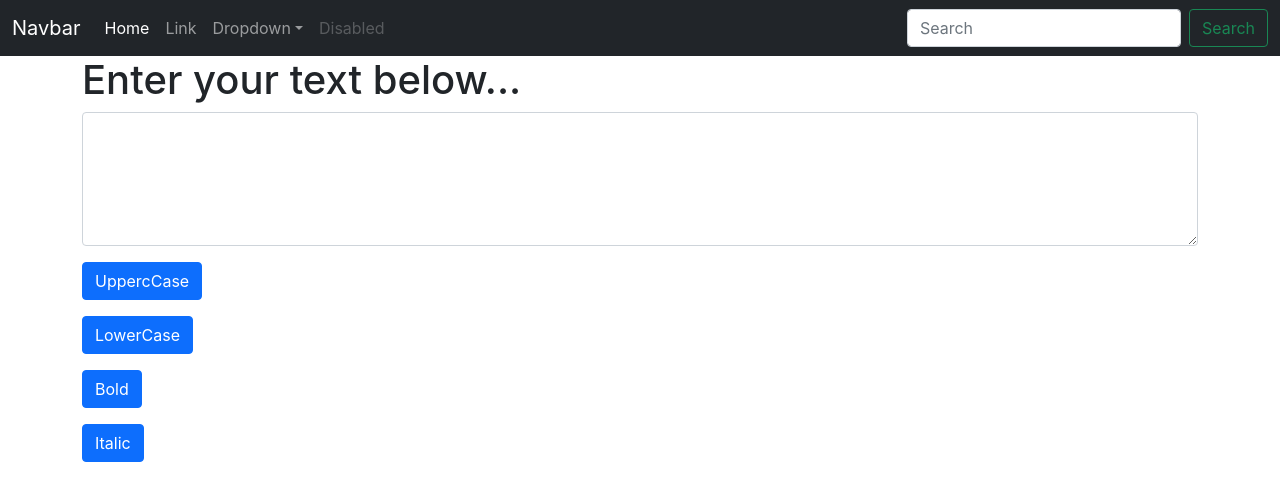
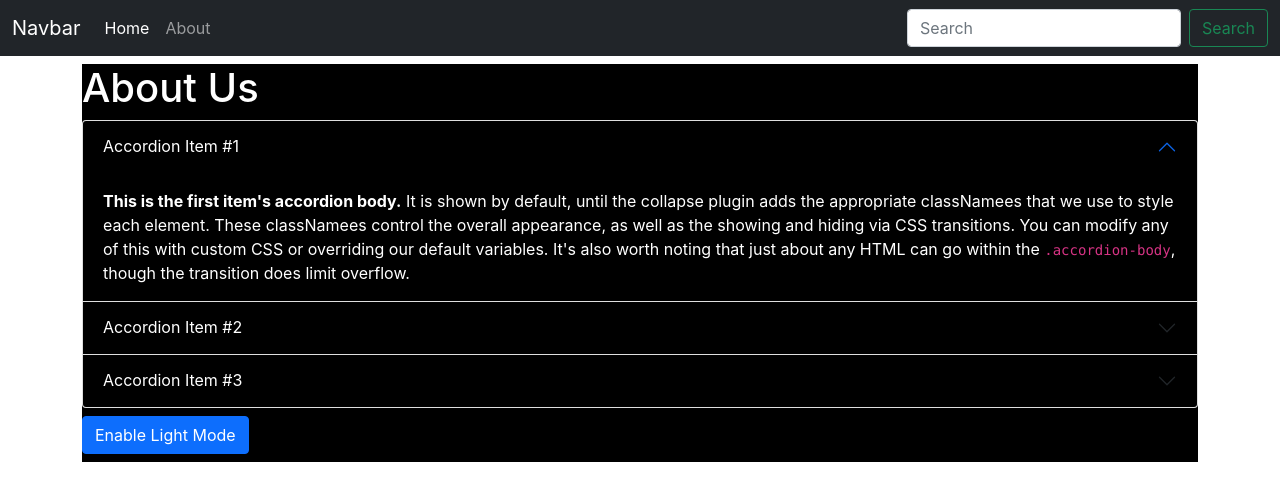
Before and after one commit to Rajguru-Aditya/react-text-editor, a React (Create React App) app: page / in a window 1280 px wide. Shown: the top 500 px of the page. Built offline with nearby package versions, Linux system fonts and the light colour scheme.

Commit message:
set dark mode with states

```diff
--- a/package.json
+++ b/package.json
@@ -7,6 +7,7 @@
     "@testing-library/react": "^11.2.7",
     "@testing-library/user-event": "^12.8.3",
     "react": "^17.0.2",
+    "react-copy-to-clipboard": "^5.0.4",
     "react-dom": "^17.0.2",
     "react-scripts": "4.0.3",
     "web-vitals": "^1.1.2"
--- a/src/App.js
+++ b/src/App.js
@@ -1,21 +1,15 @@
-import React, { useState } from "react";
 // import "./App.css";
 import Navbar from "./components/Navbar";
-import TextArea from "./components/TextArea";
+// import TextArea from "./components/TextArea";
+import About from "./components/About";
 
 function App() {
-  const [text, setText] = useState("");
-
-  const handleChange = (e) => {
-    e.preventDefault();
-    setText(text.toUpperCase());
-  };
-
   return (
     <div className="App">
       <Navbar />
       <div className="container">
-        <TextArea heading="Enter your text below..." />
+        {/* <TextArea heading="Enter your text below..." /> */}
+        <About />
       </div>
     </div>
   );
--- /dev/null
+++ b/src/components/About.jsx
@@ -0,0 +1,135 @@
+import React, { useState } from "react";
+
+function About() {
+  const [myStyles, setMyStyles] = useState({
+    backgroundColor: "black",
+    color: "white",
+  });
+
+  const [btnText, setBtnText] = useState("Enable Light Mode");
+
+  const toggleStyle = () => {
+    if (myStyles.color === "white") {
+      setMyStyles({
+        backgroundColor: "white",
+        color: "black",
+      });
+      setBtnText("Enable Dark Mode");
+    } else {
+      setMyStyles({
+        backgroundColor: "black",
+        color: "white",
+      });
+      setBtnText("Enable Light Mode");
+    }
+  };
+
+  return (
+    <div classNameName="container" style={myStyles}>
+      <h1 className="my-2">About Us</h1>
+      <div className="accordion" id="accordionExample">
+        <div className="accordion-item">
+          <h2 className="accordion-header" id="headingOne">
+            <button
+              style={myStyles}
+              className="accordion-button"
+              type="button"
+              data-bs-toggle="collapse"
+              data-bs-target="#collapseOne"
+              aria-expanded="true"
+              aria-controls="collapseOne"
+            >
+              Accordion Item #1
+            </button>
+          </h2>
+          <div
+            id="collapseOne"
+            className="accordion-collapse collapse show"
+            aria-labelledby="headingOne"
+            data-bs-parent="#accordionExample"
+          >
+            <div className="accordion-body" style={myStyles}>
+              <strong>This is the first item's accordion body.</strong> It is
+              shown by default, until the collapse plugin adds the appropriate
+              classNamees that we use to style each element. These classNamees
+              control the overall appearance, as well as the showing and hiding
+              via CSS transitions. You can modify any of this with custom CSS or
+              overriding our default variables. It's also worth noting that just
+              about any HTML can go within the <code>.accordion-body</code>,
+              though the transition does limit overflow.
+            </div>
+          </div>
+        </div>
+        <div className="accordion-item">
+          <h2 className="accordion-header" id="headingTwo">
+            <button
+              style={myStyles}
+              className="accordion-button collapsed"
+              type="button"
+              data-bs-toggle="collapse"
+              data-bs-target="#collapseTwo"
+              aria-expanded="false"
+              aria-controls="collapseTwo"
+            >
+              Accordion Item #2
+            </button>
+          </h2>
+          <div
+            id="collapseTwo"
+            className="accordion-collapse collapse"
+            aria-labelledby="headingTwo"
+            data-bs-parent="#accordionExample"
+          >
+            <div className="accordion-body" style={myStyles}>
+              <strong>This is the second item's accordion body.</strong> It is
+              hidden by default, until the collapse plugin adds the appropriate
+              classNamees that we use to style each element. These classNamees
+              control the overall appearance, as well as the showing and hiding
+              via CSS transitions. You can modify any of this with custom CSS or
+              overriding our default variables. It's also worth noting that just
+              about any HTML can go within the <code>.accordion-body</code>,
+              though the transition does limit overflow.
+            </div>
+          </div>
+        </div>
+        <div className="accordion-item">
+          <h2 className="accordion-header" id="headingThree">
+            <button
+              style={myStyles}
+              className="accordion-button collapsed"
+              type="button"
+              data-bs-toggle="collapse"
+              data-bs-target="#collapseThree"
+              aria-expanded="false"
+              aria-controls="collapseThree"
+            >
+              Accordion Item #3
+            </button>
+          </h2>
+          <div
+            id="collapseThree"
+            className="accordion-collapse collapse"
+            aria-labelledby="headingThree"
+            data-bs-parent="#accordionExample"
+          >
+            <div className="accordion-body" style={myStyles}>
+              <strong>This is the third item's accordion body.</strong> It is
+              hidden by default, until the collapse plugin adds the appropriate
+              classNamees that we use to style each element. These classNamees
+              control the overall appearance, as well as the showing and hiding
+              via CSS transitions. You can modify any of this with custom CSS or
+              overriding our default variables. It's also worth noting that just
+              about any HTML can go within the <code>.accordion-body</code>,
+              though the transition does limit overflow.
+            </div>
+          </div>
+        </div>
+      </div>
+      <button onClick={toggleStyle} className="btn btn-primary my-2">
+        {btnText}
+      </button>
+    </div>
+  );
+}
+
+export default About;
--- a/src/components/Navbar.jsx
+++ b/src/components/Navbar.jsx
@@ -28,49 +28,7 @@
               </li>
               <li className="nav-item">
                 <a className="nav-link" href="/">
-                  Link
-                </a>
-              </li>
-              <li className="nav-item dropdown">
-                <a
-                  className="nav-link dropdown-toggle"
-                  href="/"
-                  id="navbarDropdown"
-                  role="button"
-                  data-bs-toggle="dropdown"
-                  aria-expanded="false"
-                >
-                  Dropdown
-                </a>
-                <ul className="dropdown-menu" aria-labelledby="navbarDropdown">
-                  <li>
-                    <a className="dropdown-item" href="/">
-                      Action
-                    </a>
-                  </li>
-                  <li>
-                    <a className="dropdown-item" href="/">
-                      Another action
-                    </a>
-                  </li>
-                  <li>
-                    <hr className="dropdown-divider" />
-                  </li>
-                  <li>
-                    <a className="dropdown-item" href="/">
-                      Something else here
-                    </a>
-                  </li>
-                </ul>
-              </li>
-              <li className="nav-item">
-                <a
-                  className="nav-link disabled"
-                  href="/"
-                  tabindex="-1"
-                  aria-disabled="true"
-                >
-                  Disabled
+                  About
                 </a>
               </li>
             </ul>
--- a/src/components/TextArea.jsx
+++ b/src/components/TextArea.jsx
@@ -1,23 +1,89 @@
 import React, { useState } from "react";
 import Button from "./Button";
+import { CopyToClipboard } from "react-copy-to-clipboard";
 
 function TextArea(props) {
-  const [text, setText] = useState("Enter your text...");
+  const [text, setText] = useState("");
+  let [boldText, setBoldText] = useState(false);
+  //   let [italicText, setTtalicText] = useState(false);
+
+  const upperCase = () => {
+    let newText = text.toLocaleUpperCase();
+    setText(newText);
+  };
+
+  const lowerCase = () => {
+    let newText = text.toLocaleLowerCase();
+    setText(newText);
+  };
+
+  const bold = () => {
+    if (boldText) {
+      setBoldText(false);
+    } else {
+      setBoldText(true);
+    }
+  };
+
+  // const italic = () => {
+  //   if (italicText) {
+  //     setTtalicText(false);
+  //   } else {
+  //     setTtalicText(true);
+  //   }
+  // };
+
+  const clear = () => {
+    setText("");
+  };
+
+  const handleChange = (event) => {
+    setText(event.target.value);
+  };
 
   return (
     <div>
       <h1>{props.heading}</h1>
       <div className="mb-3">
         <textarea
+          value={text}
+          onChange={handleChange}
           className="form-control"
-          id="exampleFormControlTextarea1"
+          id="textarea1"
           rows="5"
         ></textarea>
       </div>
-      <Button name="UppercCase" />
-      <Button name="LowerCase" />
-      <Button name="Bold" />
-      <Button name="Italic" />
+      <Button click={upperCase} name="UppercCase" />
+      <Button click={lowerCase} name="LowerCase" />
+      <Button click={bold} name="Bold" />
+      <Button click={clear} name="Clear Text" />
+      <CopyToClipboard text={text}>
+        <button className="btn btn-primary">
+          Copy to clipboard with button
+        </button>
+      </CopyToClipboard>
+
+      <div className="container">
+        <h2>Your text summary</h2>
+        <p>Character count: {text.length}</p>
+        <p>Word count: {text.split(" ").length}</p>
+        <p>{0.008 * text.split(" ").length} Minutes read</p>
+        <h3>Preview</h3>
+
+        {boldText ? (
+          <p style={{ fontWeight: "bold" }}>{text}</p>
+        ) : (
+          <p>{text}</p>
+        )}
+
+        {/* {italicText ? (
+          <p style={{ fontStyle: "italic" }}>{text}</p>
+        ) : (
+          <p>{text}</p>
+        )} */}
+
+        {/* <p>{text}</p> */}
+      </div>
     </div>
   );
 }
```
Also changed, not shown: 1 other file (tests, documents, lock files or other folders).
